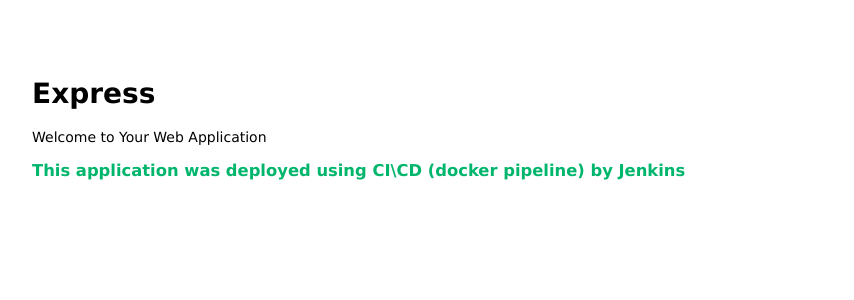
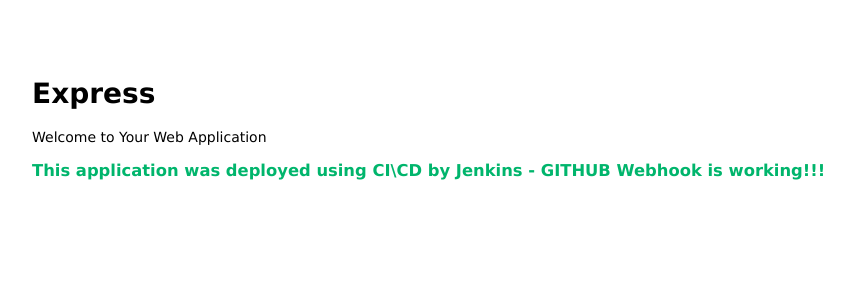
Before and after one commit to ranazrad/simple-webapp-nodejs, a Node server app: page / in a window 1280 px wide. Shown: the top 300 px of the page, without its empty margins (26-880 px from the left). Run offline with Node 20, Linux system fonts and the light colour scheme.

Commit message:
Update index.jade

```diff
--- a/views/index.jade
+++ b/views/index.jade
@@ -6,4 +6,4 @@ block content
 
     //Remove the follwoing comments and tigger the CI\CD pipeline (Make sure to ident correctly)
   <style> h3 { color: #00B56C; } </style>
-  h3 This application was deployed using CI\CD (docker pipeline) by Jenkins
+  h3 This application was deployed using CI\CD by Jenkins - GITHUB Webhook is working!!!
```
